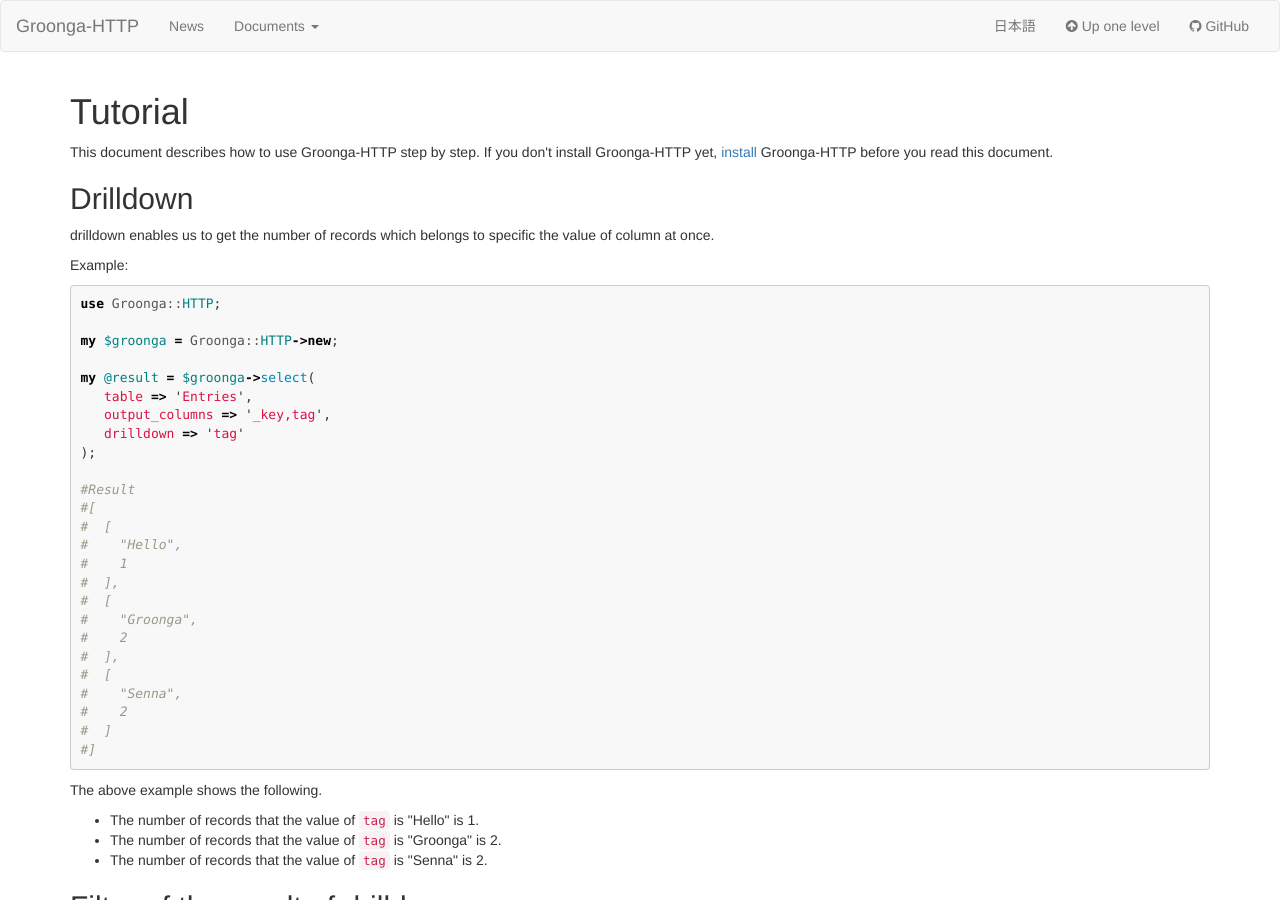
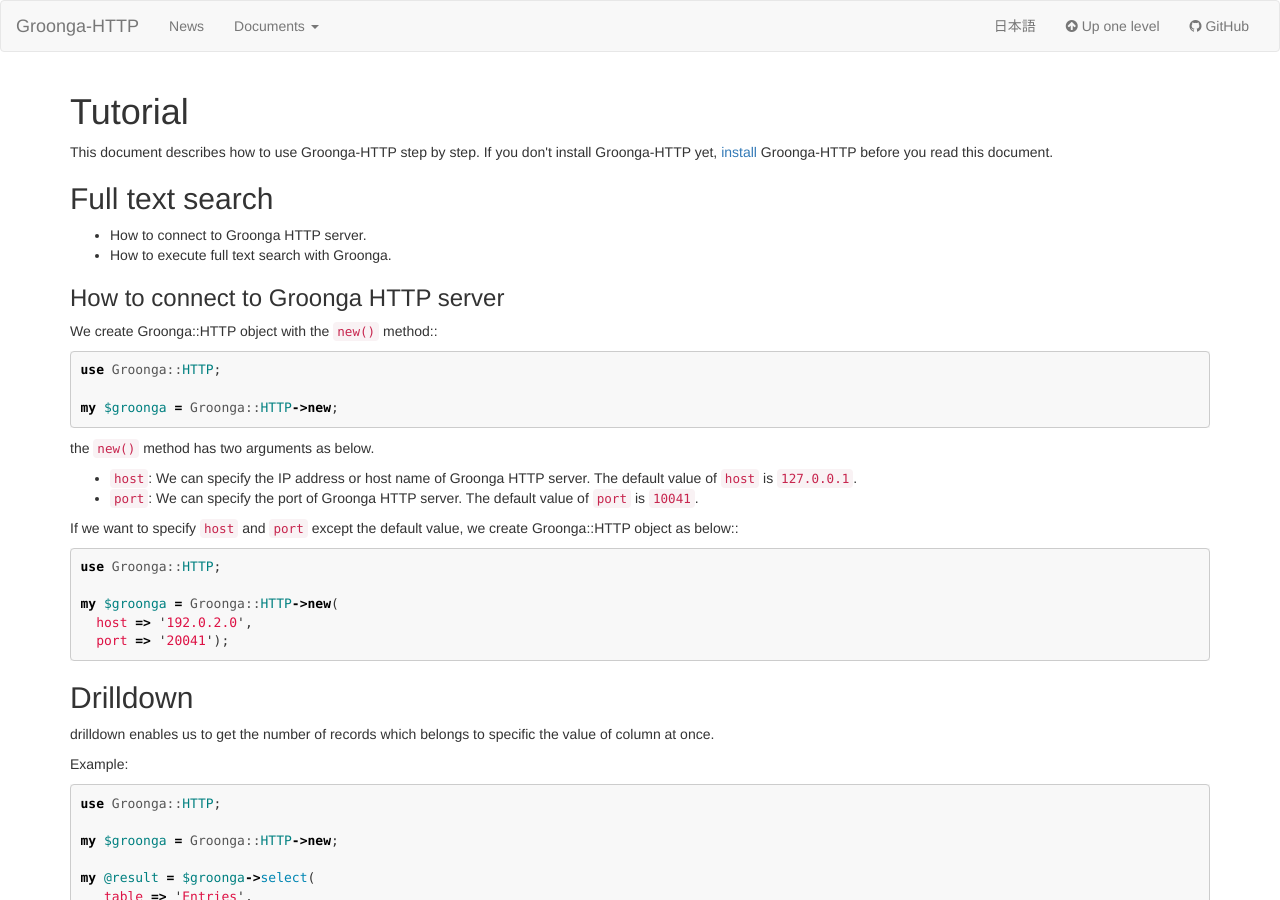
Before and after one commit to groonga/Groonga-HTTP, a Jekyll site: the page built from docs/tutorial/index.md, in a window 1280 px wide and 900 px high. Built offline with Jekyll 4.4.1, drawn with Linux system fonts in a browser that asks for light colours.

Commit message:
doc: add a tutorial for connecting to Groonga HTTP server

````diff
--- a/docs/tutorial/index.md
+++ b/docs/tutorial/index.md
@@ -6,6 +6,38 @@ title: Tutorial
 
 This document describes how to use Groonga-HTTP step by step.
 If you don't install Groonga-HTTP yet, [install][install] Groonga-HTTP before you read this document.
+
+## Full text search
+
+  * How to connect to Groonga HTTP server.
+  * How to execute full text search with Groonga.
+
+### How to connect to Groonga HTTP server
+
+We create Groonga::HTTP object with the ``new()`` method::
+
+```perl
+use Groonga::HTTP;
+
+my $groonga = Groonga::HTTP->new;
+```
+
+the ``new()`` method has two arguments as below.
+
+* ``host``: We can specify the IP address or host name of Groonga HTTP server.
+            The default value of ``host`` is ``127.0.0.1``.
+* ``port``: We can specify the port of Groonga HTTP server.
+            The default value of ``port`` is ``10041``.
+
+If we want to specify ``host`` and ``port`` except the default value, we create Groonga::HTTP object as below::
+
+```perl
+use Groonga::HTTP;
+
+my $groonga = Groonga::HTTP->new(
+  host => '192.0.2.0',
+  port => '20041');
+```
 
 ## Drilldown {#drilldown}
 
````
